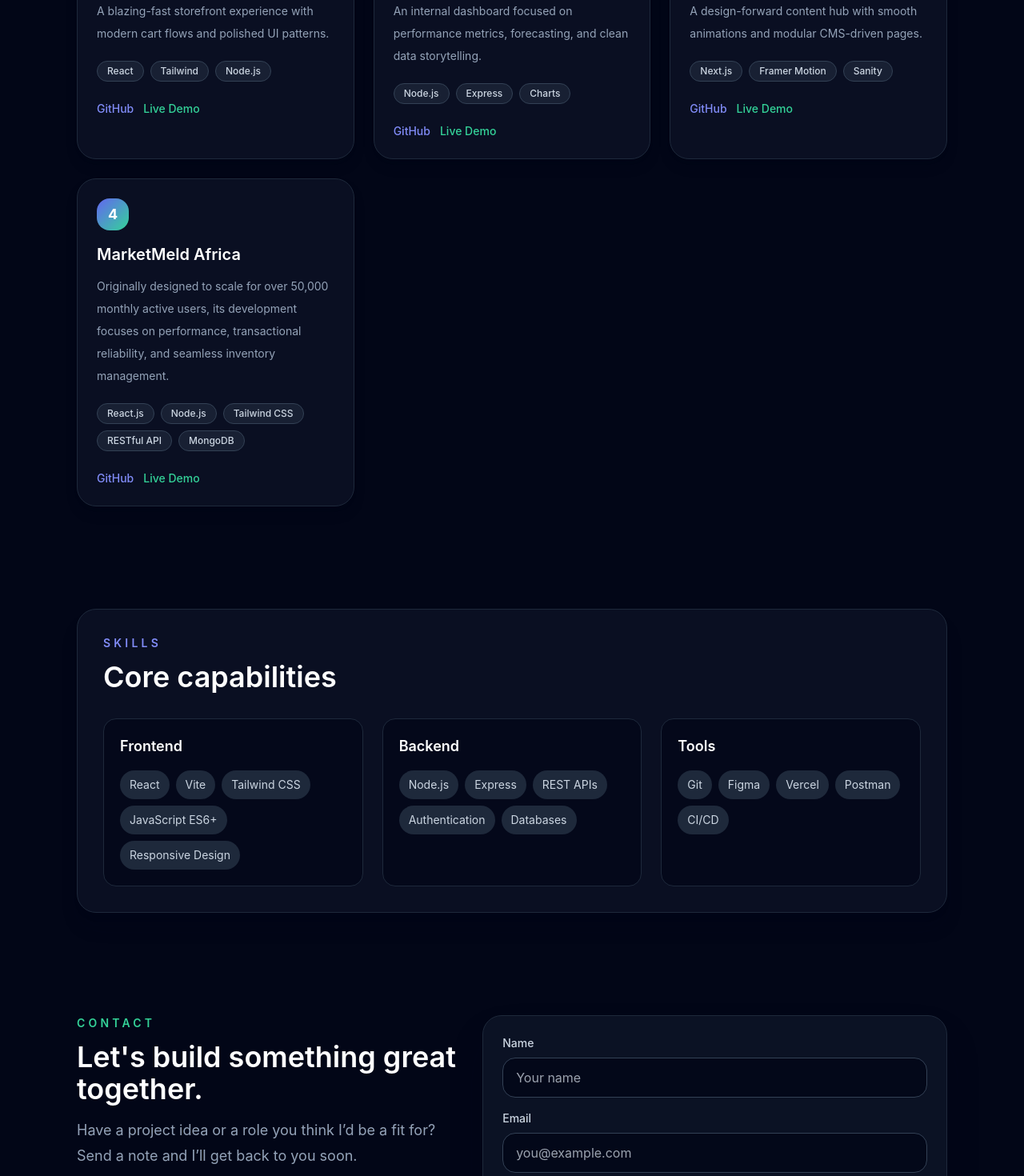
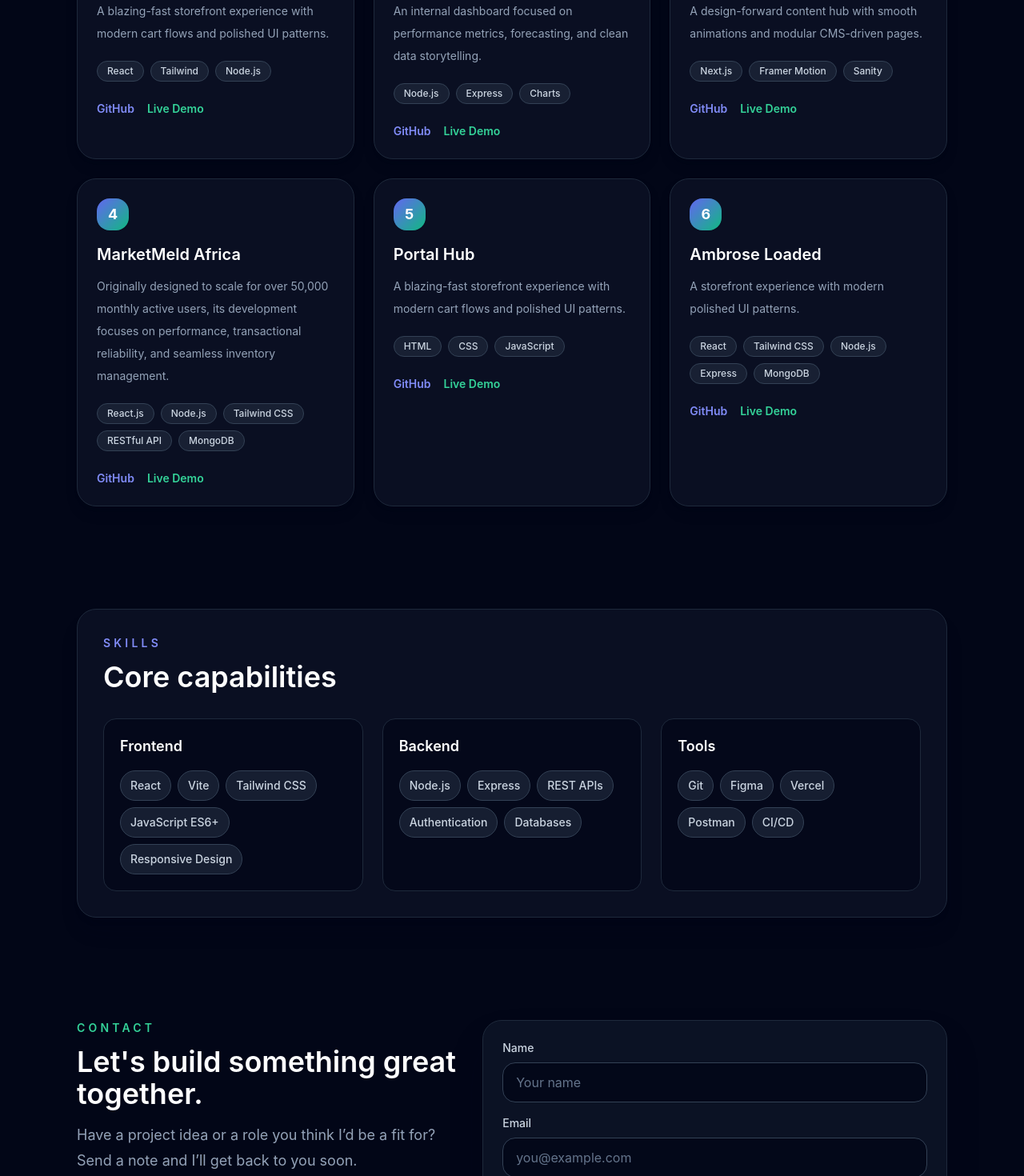
Before and after one commit to miracle-Mi-Code/Portfolio, a React (Vite) app: page / in a window 1280 px wide. Shown: the part 1260-2730 px from the top of the page at 80% size. Built offline with nearby package versions, Linux system fonts and the light colour scheme; the HTML template or start-up script is replaced by a standard one.

Commit message:
Theme toggle set

```diff
--- a/src/App.jsx
+++ b/src/App.jsx
@@ -34,6 +34,31 @@ const projects = [
     githubLink: 'https://github.com/miracle-Mi-Code/capstone-main/',
     liveLink: 'https://miracle-market.onrender.com/',
   },
+  {
+    id: 5,
+    title: 'Portal Hub',
+    description: 'A blazing-fast storefront experience with modern cart flows and polished UI patterns.',
+    tags: ['HTML', 'CSS', 'JavaScript'],
+    githubLink: 'https://github.com/miracle-Mi-Code/fastPortal/',
+    liveLink: 'https://fast-portal-six.vercel.app/',
+  },
+  {
+    id: 6,
+    title: 'Ambrose Loaded',
+    description: 'A storefront experience with modern polished UI patterns.',
+    tags: ['React', 'Tailwind CSS', 'Node.js', 'Express', 'MongoDB'],
+    githubLink: 'https://github.com/miracle-Mi-Code/AmbroseMedia/',
+    liveLink: 'https://ambroseloaded.onrender.com/',
+  },
+  // {
+  //   id: 7,
+  //   title: 'NaijaPrep Quiz',
+  //   description: 'A storefront experience with modern polished UI patterns.',
+  //   tags: ['React', 'Tailwind CSS', 'Node.js', 'Express', 'MongoDB'],
+  //   githubLink: 'https://github.com/miracle-Mi-Code/#/',
+  //   liveLink: 'https://e-learning-app-tju.onrender.com/',
+  // },
+
 ];
 
 const skillGroups = [
@@ -167,11 +192,11 @@ function App() {
   };
 
   return (
-    <div className={`min-h-screen ${isDarkMode ? 'bg-slate-950 text-slate-100' : 'bg-slate-50 text-slate-900'}`}>
-      <header className={`sticky top-0 z-50 border-b backdrop-blur-xl ${isDarkMode ? 'border-slate-800/80 bg-slate-950/80' : 'border-slate-200 bg-white/80'}`}>
+    <div className={`min-h-screen transition-colors duration-300 ${isDarkMode ? 'bg-slate-950 text-slate-100' : 'bg-slate-50 text-slate-900'}`}>
+      <header className={`sticky top-0 z-50 border-b backdrop-blur-xl transition-colors duration-300 ${isDarkMode ? 'border-slate-800/80 bg-slate-950/80' : 'border-slate-200/80 bg-white/80'}`}>
         <nav className="mx-auto flex max-w-6xl items-center justify-between px-4 py-4 sm:px-6 lg:px-8">
           <a href="#home" className={`text-lg font-semibold tracking-wide ${isDarkMode ? 'text-white' : 'text-slate-900'}`}>
-            M<span className="text-indigo-400">I</span>
+            M<span className="text-indigo-500">I</span>
           </a>
 
           <div className="hidden items-center gap-6 text-sm md:flex">
@@ -184,7 +209,8 @@ function App() {
             <button
               type="button"
               onClick={() => setIsDarkMode((prev) => !prev)}
-              className={`rounded-full border px-3 py-2 text-sm transition ${isDarkMode ? 'border-slate-700 bg-slate-900 text-slate-200 hover:border-slate-500' : 'border-slate-300 bg-slate-100 text-slate-700 hover:border-slate-400'}`}
+              className={`rounded-full border px-3 py-2 text-sm transition ${isDarkMode ? 'border-slate-700 bg-slate-900 text-slate-200 hover:border-slate-500' : 'border-slate-300 bg-slate-100 text-slate-700 hover:border-slate-400 hover:bg-slate-200'}`}
+              aria-label="Toggle theme mode"
             >
               {isDarkMode ? '☀️' : '🌙'}
             </button>
@@ -193,7 +219,7 @@ function App() {
               href="https://ibrahimmiracle.cv/"
               target="_blank"
               rel="noreferrer"
-              className={`hidden rounded-full border px-4 py-2 text-sm font-medium transition sm:inline-flex ${isDarkMode ? 'border-indigo-500/40 bg-indigo-500/10 text-indigo-300 hover:bg-indigo-500/20' : 'border-indigo-500/30 bg-indigo-500/10 text-indigo-600 hover:bg-indigo-500/20'}`}
+              className={`hidden rounded-full border px-4 py-2 text-sm font-medium transition sm:inline-flex ${isDarkMode ? 'border-indigo-500/40 bg-indigo-500/10 text-indigo-300 hover:bg-indigo-500/20' : 'border-indigo-600/30 bg-indigo-50 text-indigo-600 hover:bg-indigo-100'}`}
             >
               Resume
             </a>
@@ -221,7 +247,7 @@ function App() {
                 href="https://ibrahimmiracle.cv/"
                 target="_blank"
                 rel="noreferrer"
-                className={`inline-flex rounded-full border px-3 py-2 font-medium ${isDarkMode ? 'border-indigo-500/40 bg-indigo-500/10 text-indigo-300' : 'border-indigo-500/30 bg-indigo-500/10 text-indigo-600'}`}
+                className={`inline-flex rounded-full border px-3 py-2 font-medium ${isDarkMode ? 'border-indigo-500/40 bg-indigo-500/10 text-indigo-300' : 'border-indigo-600/30 bg-indigo-50 text-indigo-600'}`}
                 onClick={() => setIsMenuOpen(false)}
               >
                 Resume
@@ -234,13 +260,13 @@ function App() {
       <main id="home">
         <section className="mx-auto grid max-w-6xl gap-12 px-4 py-20 sm:px-6 lg:grid-cols-[1.2fr_0.8fr] lg:px-8 lg:py-28">
           <div className="space-y-8">
-            <div className="inline-flex items-center rounded-full border border-emerald-400/30 bg-emerald-400/10 px-3 py-1 text-sm text-emerald-300">
+            <div className={`inline-flex items-center rounded-full border px-3 py-1 text-sm font-medium ${isDarkMode ? 'border-emerald-400/30 bg-emerald-400/10 text-emerald-300' : 'border-emerald-600/30 bg-emerald-50 text-emerald-700'}`}>
               Available for freelance opportunities
             </div>
             <div className="space-y-4">
               <h1 className="text-4xl font-bold leading-tight sm:text-5xl lg:text-6xl">
                 Hi, I&apos;m{' '}
-                <span className="bg-gradient-to-r from-indigo-400 via-sky-400 to-emerald-400 bg-clip-text text-transparent">
+                <span className="bg-gradient-to-r from-indigo-500 via-sky-500 to-emerald-500 bg-clip-text text-transparent">
                   Miracle I.
                 </span>
                 <br />
@@ -253,21 +279,21 @@ function App() {
             <div className="flex flex-col gap-3 sm:flex-row">
               <a
                 href="#projects"
-                className="rounded-full bg-indigo-500 px-6 py-3 text-center font-semibold text-white transition hover:-translate-y-1 hover:bg-indigo-400"
+                className="rounded-full bg-indigo-600 px-6 py-3 text-center font-semibold text-white shadow-md transition hover:-translate-y-1 hover:bg-indigo-500"
               >
                 View My Work
               </a>
               <a
                 href="#contact"
-                className={`rounded-full border border-slate-700 px-6 py-3 text-center font-semibold transition hover:-translate-y-1 hover:border-slate-500 ${isDarkMode ? 'text-slate-200' : 'text-slate-700'}`}
+                className={`rounded-full border px-6 py-3 text-center font-semibold transition hover:-translate-y-1 ${isDarkMode ? 'border-slate-700 bg-slate-900/50 text-slate-200 hover:border-slate-500' : 'border-slate-300 bg-white text-slate-700 hover:border-slate-400 hover:bg-slate-100'}`}
               >
                 Contact Me
               </a>
             </div>
           </div>
 
-          <div className="flex items-center justify-center rounded-3xl border border-slate-800 bg-slate-900/70 p-4 shadow-2xl shadow-indigo-950/40 backdrop-blur">
-            <div className="overflow-hidden rounded-full border border-slate-700 bg-slate-950/80 p-2">
+          <div className={`flex items-center justify-center rounded-3xl border p-4 shadow-2xl backdrop-blur transition-colors ${isDarkMode ? 'border-slate-800 bg-slate-900/70 shadow-indigo-950/40' : 'border-slate-200 bg-white shadow-slate-200/80'}`}>
+            <div className={`overflow-hidden rounded-full border p-2 ${isDarkMode ? 'border-slate-700 bg-slate-950/80' : 'border-slate-200 bg-slate-100'}`}>
               <img
                 src={miImage}
                 alt="Miracle Ibrahim"
@@ -280,7 +306,7 @@ function App() {
         <section id="about" className="mx-auto max-w-6xl px-4 py-16 sm:px-6 lg:px-8">
           <div className="grid gap-8 lg:grid-cols-[0.95fr_1.05fr]">
             <div>
-              <p className="text-sm font-semibold uppercase tracking-[0.3em] text-indigo-400">About</p>
+              <p className={`text-sm font-semibold uppercase tracking-[0.3em] ${isDarkMode ? 'text-indigo-400' : 'text-indigo-600'}`}>About</p>
               <h2 className={`mt-3 text-3xl font-semibold sm:text-4xl ${themeText}`}>Building thoughtful digital products that feel effortless.</h2>
             </div>
             <p className={`text-lg leading-8 ${themeTextSecondary}`}>
@@ -292,7 +318,7 @@ function App() {
         <section id="projects" className="mx-auto max-w-6xl px-4 py-16 sm:px-6 lg:px-8">
           <div className="mb-10 flex items-end justify-between gap-4">
             <div>
-              <p className="text-sm font-semibold uppercase tracking-[0.3em] text-emerald-400">Projects</p>
+              <p className={`text-sm font-semibold uppercase tracking-[0.3em] ${isDarkMode ? 'text-emerald-400' : 'text-emerald-600'}`}>Projects</p>
               <h2 className={`mt-3 text-3xl font-semibold sm:text-4xl ${themeText}`}>Selected work</h2>
             </div>
           </div>
@@ -300,25 +326,25 @@ function App() {
             {projects.map((project) => (
               <article
                 key={project.id}
-                className="group rounded-3xl border border-slate-800 bg-slate-900/60 p-6 shadow-lg shadow-slate-950/30 transition duration-300 hover:-translate-y-2 hover:border-indigo-500/40"
+                className={`group rounded-3xl border p-6 shadow-lg transition duration-300 hover:-translate-y-2 ${isDarkMode ? 'border-slate-800 bg-slate-900/60 shadow-slate-950/30 hover:border-indigo-500/40' : 'border-slate-200 bg-white shadow-slate-200/60 hover:border-indigo-300 hover:shadow-md'}`}
               >
-                <div className="mb-4 flex h-10 w-10 items-center justify-center rounded-2xl bg-gradient-to-br from-indigo-500 to-emerald-400 text-lg font-bold text-white">
+                <div className="mb-4 flex h-10 w-10 items-center justify-center rounded-2xl bg-gradient-to-br from-indigo-500 to-emerald-500 text-lg font-bold text-white shadow-sm">
                   {project.id}
                 </div>
                 <h3 className={`text-xl font-semibold ${themeText}`}>{project.title}</h3>
                 <p className={`mt-3 text-sm leading-7 ${themeTextSecondary}`}>{project.description}</p>
                 <div className="mt-5 flex flex-wrap gap-2">
                   {project.tags.map((tag) => (
-                    <span key={tag} className={`rounded-full border border-slate-700 bg-slate-800/70 px-3 py-1 text-xs font-medium ${themeTextMuted}`}>
+                    <span key={tag} className={`rounded-full border px-3 py-1 text-xs font-medium ${isDarkMode ? 'border-slate-700 bg-slate-800/70 text-slate-300' : 'border-slate-200 bg-slate-100 text-slate-700'}`}>
                       {tag}
                     </span>
                   ))}
                 </div>
-                <div className="mt-6 flex gap-3 text-sm">
-                  <a href={project.githubLink} className="font-medium text-indigo-400 transition hover:text-indigo-300">
+                <div className="mt-6 flex gap-4 text-sm">
+                  <a href={project.githubLink} className={`font-semibold transition ${isDarkMode ? 'text-indigo-400 hover:text-indigo-300' : 'text-indigo-600 hover:text-indigo-700'}`}>
                     GitHub
                   </a>
-                  <a href={project.liveLink} className="font-medium text-emerald-400 transition hover:text-emerald-300">
+                  <a href={project.liveLink} className={`font-semibold transition ${isDarkMode ? 'text-emerald-400 hover:text-emerald-300' : 'text-emerald-600 hover:text-emerald-700'}`}>
                     Live Demo
                   </a>
                 </div>
@@ -328,16 +354,16 @@ function App() {
         </section>
 
         <section className="mx-auto max-w-6xl px-4 py-16 sm:px-6 lg:px-8">
-          <div className="rounded-3xl border border-slate-800 bg-slate-900/60 p-8 shadow-xl shadow-slate-950/20">
-            <p className="text-sm font-semibold uppercase tracking-[0.3em] text-indigo-400">Skills</p>
+          <div className={`rounded-3xl border p-8 shadow-xl ${isDarkMode ? 'border-slate-800 bg-slate-900/60 shadow-slate-950/20' : 'border-slate-200 bg-white shadow-slate-200/60'}`}>
+            <p className={`text-sm font-semibold uppercase tracking-[0.3em] ${isDarkMode ? 'text-indigo-400' : 'text-indigo-600'}`}>Skills</p>
             <h2 className={`mt-3 text-3xl font-semibold sm:text-4xl ${themeText}`}>Core capabilities</h2>
             <div className="mt-8 grid gap-6 lg:grid-cols-3">
               {skillGroups.map((group) => (
-                <div key={group.title} className={`rounded-2xl border p-5 ${isDarkMode ? 'border-slate-800 bg-slate-950/70' : 'border-slate-200 bg-white/90'}`}>
+                <div key={group.title} className={`rounded-2xl border p-5 ${isDarkMode ? 'border-slate-800 bg-slate-950/70' : 'border-slate-200 bg-slate-50'}`}>
                   <h3 className={`text-lg font-semibold ${themeText}`}>{group.title}</h3>
                   <div className="mt-4 flex flex-wrap gap-2">
                     {group.skills.map((skill) => (
-                      <span key={skill} className={`rounded-full px-3 py-2 text-sm ${isDarkMode ? 'bg-slate-800 text-slate-300' : 'bg-slate-100 text-slate-700'}`}>
+                      <span key={skill} className={`rounded-full border px-3 py-2 text-sm font-medium ${isDarkMode ? 'border-slate-700 bg-slate-800/70 text-slate-300' : 'border-slate-200 bg-white text-slate-700 shadow-xs'}`}>
                         {skill}
                       </span>
                     ))}
@@ -351,14 +377,14 @@ function App() {
         <section id="contact" className="mx-auto max-w-6xl px-4 py-16 sm:px-6 lg:px-8">
           <div className="grid gap-8 lg:grid-cols-[0.9fr_1.1fr]">
             <div>
-              <p className="text-sm font-semibold uppercase tracking-[0.3em] text-emerald-400">Contact</p>
+              <p className={`text-sm font-semibold uppercase tracking-[0.3em] ${isDarkMode ? 'text-emerald-400' : 'text-emerald-600'}`}>Contact</p>
               <h2 className={`mt-3 text-3xl font-semibold sm:text-4xl ${themeText}`}>Let&apos;s build something great together.</h2>
               <p className={`mt-4 max-w-xl text-lg leading-8 ${themeTextSecondary}`}>
                 Have a project idea or a role you think I’d be a fit for? Send a note and I’ll get back to you soon.
               </p>
             </div>
 
-            <form onSubmit={handleSubmit} className="rounded-3xl border border-slate-800 bg-slate-900/70 p-6 shadow-2xl shadow-slate-950/30">
+            <form onSubmit={handleSubmit} className={`rounded-3xl border p-6 shadow-2xl ${isDarkMode ? 'border-slate-800 bg-slate-900/70 shadow-slate-950/30' : 'border-slate-200 bg-white shadow-slate-200/60'}`}>
               <div className="space-y-4">
                 <div>
                   <label className={`mb-2 block text-sm font-medium ${themeTextMuted}`} htmlFor="name">Name</label>
@@ -367,7 +393,7 @@ function App() {
                     name="name"
                     value={formData.name}
                     onChange={handleChange}
-                    className={`w-full rounded-2xl border border-slate-700 bg-slate-950/80 px-4 py-3 outline-none transition focus:border-indigo-500 ${themeInputText}`}
+                    className={`w-full rounded-2xl border px-4 py-3 outline-none transition focus:border-indigo-500 focus:ring-2 focus:ring-indigo-500/20 ${isDarkMode ? 'border-slate-700 bg-slate-950/80 text-slate-100 placeholder-slate-500' : 'border-slate-300 bg-slate-50 text-slate-900 placeholder-slate-400'}`}
                     placeholder="Your name"
                   />
                 </div>
@@ -379,7 +405,7 @@ function App() {
                     type="email"
                     value={formData.email}
                     onChange={handleChange}
-                    className={`w-full rounded-2xl border border-slate-700 bg-slate-950/80 px-4 py-3 outline-none transition focus:border-indigo-500 ${themeInputText}`}
+                    className={`w-full rounded-2xl border px-4 py-3 outline-none transition focus:border-indigo-500 focus:ring-2 focus:ring-indigo-500/20 ${isDarkMode ? 'border-slate-700 bg-slate-950/80 text-slate-100 placeholder-slate-500' : 'border-slate-300 bg-slate-50 text-slate-900 placeholder-slate-400'}`}
                     placeholder="you@example.com"
                   />
                 </div>
@@ -391,7 +417,7 @@ function App() {
                     value={formData.message}
                     onChange={handleChange}
                     rows="5"
-                    className={`w-full rounded-2xl border border-slate-700 bg-slate-950/80 px-4 py-3 outline-none transition focus:border-indigo-500 ${themeInputText}`}
+                    className={`w-full rounded-2xl border px-4 py-3 outline-none transition focus:border-indigo-500 focus:ring-2 focus:ring-indigo-500/20 ${isDarkMode ? 'border-slate-700 bg-slate-950/80 text-slate-100 placeholder-slate-500' : 'border-slate-300 bg-slate-50 text-slate-900 placeholder-slate-400'}`}
                     placeholder="Tell me about your project"
                   />
                 </div>
@@ -400,7 +426,7 @@ function App() {
               <button
                 type="submit"
                 disabled={isSubmitting}
-                className="mt-6 w-full rounded-full bg-gradient-to-r from-indigo-500 to-emerald-400 px-6 py-3 font-semibold text-white transition hover:opacity-90 disabled:cursor-not-allowed disabled:opacity-70"
+                className="mt-6 w-full rounded-full bg-gradient-to-r from-indigo-500 to-emerald-500 px-6 py-3 font-semibold text-white shadow-md transition hover:opacity-95 disabled:cursor-not-allowed disabled:opacity-70"
               >
                 {isSubmitting ? 'Sending...' : 'Send Message'}
               </button>
@@ -408,8 +434,8 @@ function App() {
               {status.message ? (
                 <div
                   className={`mt-4 rounded-2xl border px-4 py-3 text-sm ${status.type === 'success'
-                    ? 'border-emerald-500/30 bg-emerald-500/10 text-emerald-300'
-                    : 'border-rose-500/30 bg-rose-500/10 text-rose-300'
+                    ? isDarkMode ? 'border-emerald-500/30 bg-emerald-500/10 text-emerald-300' : 'border-emerald-600/30 bg-emerald-50 text-emerald-800'
+                    : isDarkMode ? 'border-rose-500/30 bg-rose-500/10 text-rose-300' : 'border-rose-600/30 bg-rose-50 text-rose-800'
                     }`}
                 >
                   {status.message}
@@ -420,7 +446,7 @@ function App() {
         </section>
       </main>
 
-      <footer className="border-t border-slate-800/80 bg-slate-950/80">
+      <footer className={`border-t transition-colors ${isDarkMode ? 'border-slate-800/80 bg-slate-950/80' : 'border-slate-200 bg-white'}`}>
         <div className="mx-auto flex max-w-6xl flex-col items-center justify-between gap-4 px-4 py-8 sm:px-6 lg:flex-row lg:px-8">
           <p className={`text-sm ${themeTextSecondary}`}>© 2026 Miracle Ibrahim. All rights reserved.</p>
           <div className="flex items-center gap-3">
@@ -431,7 +457,7 @@ function App() {
                 target="_blank"
                 rel="noreferrer"
                 aria-label={social.label}
-                className={`rounded-full border border-slate-700 bg-slate-900/70 p-3 transition hover:-translate-y-1 hover:border-indigo-500 ${isDarkMode ? 'text-slate-300 hover:text-white' : 'text-slate-700 hover:text-slate-900'}`}
+                className={`rounded-full border p-3 transition hover:-translate-y-1 ${isDarkMode ? 'border-slate-700 bg-slate-900/70 text-slate-300 hover:border-indigo-500 hover:text-white' : 'border-slate-300 bg-slate-100 text-slate-600 hover:border-indigo-500 hover:bg-slate-200 hover:text-slate-900'}`}
               >
                 {social.icon}
               </a>
--- a/src/index.css
+++ b/src/index.css
@@ -3,10 +3,7 @@
 @tailwind utilities;
 
 :root {
-  color-scheme: dark;
   font-family: Inter, ui-sans-serif, system-ui, -apple-system, BlinkMacSystemFont, "Segoe UI", sans-serif;
-  background-color: #020617;
-  color: #e2e8f0;
 }
 
 html {
@@ -16,7 +13,6 @@ html {
 body {
   margin: 0;
   min-height: 100vh;
-  background: radial-gradient(circle at top left, rgba(99, 102, 241, 0.16), transparent 35%), #020617;
 }
 
 * {
```
Also changed, not shown: 6 other files (tests, documents, lock files or other folders).
